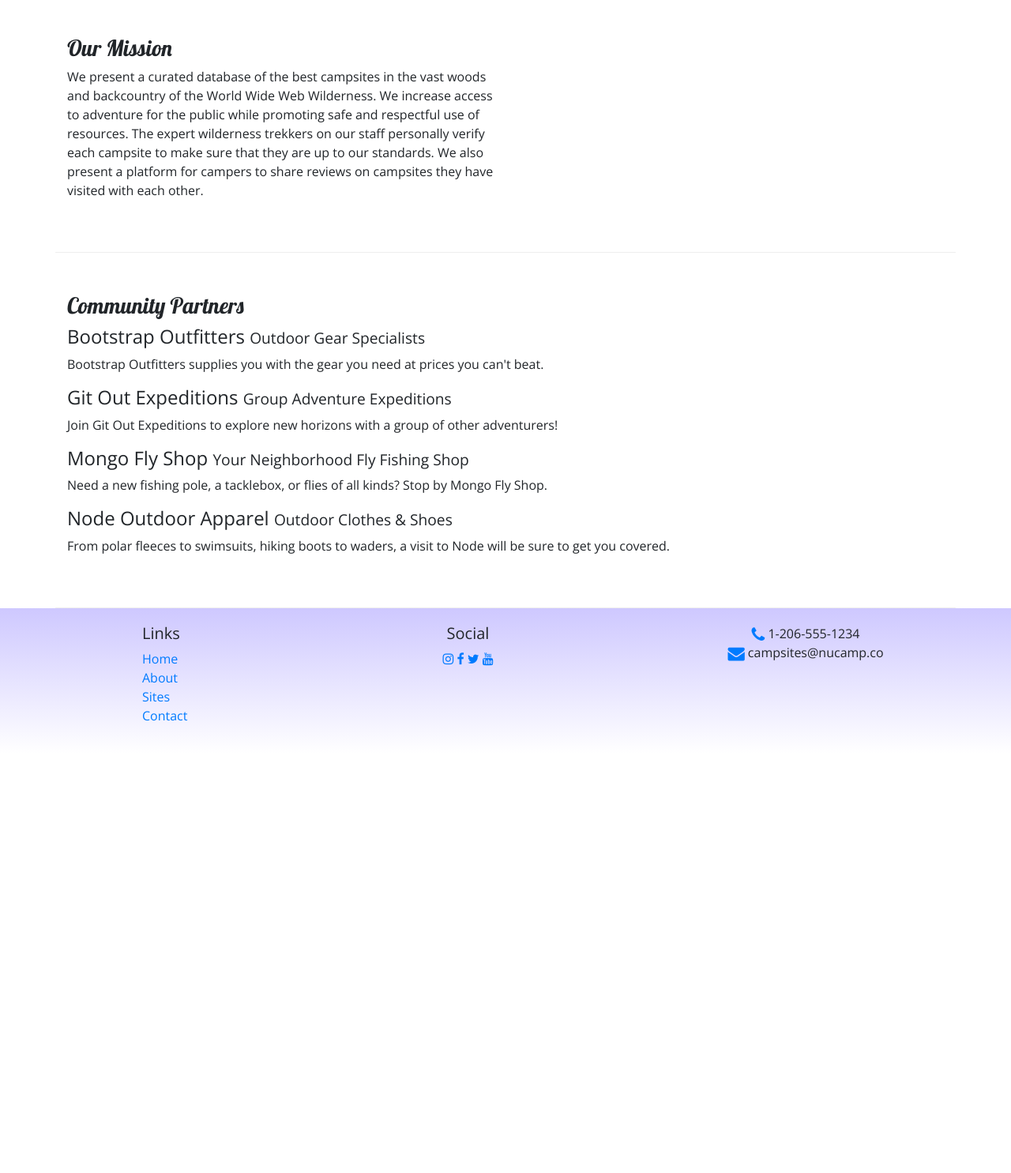
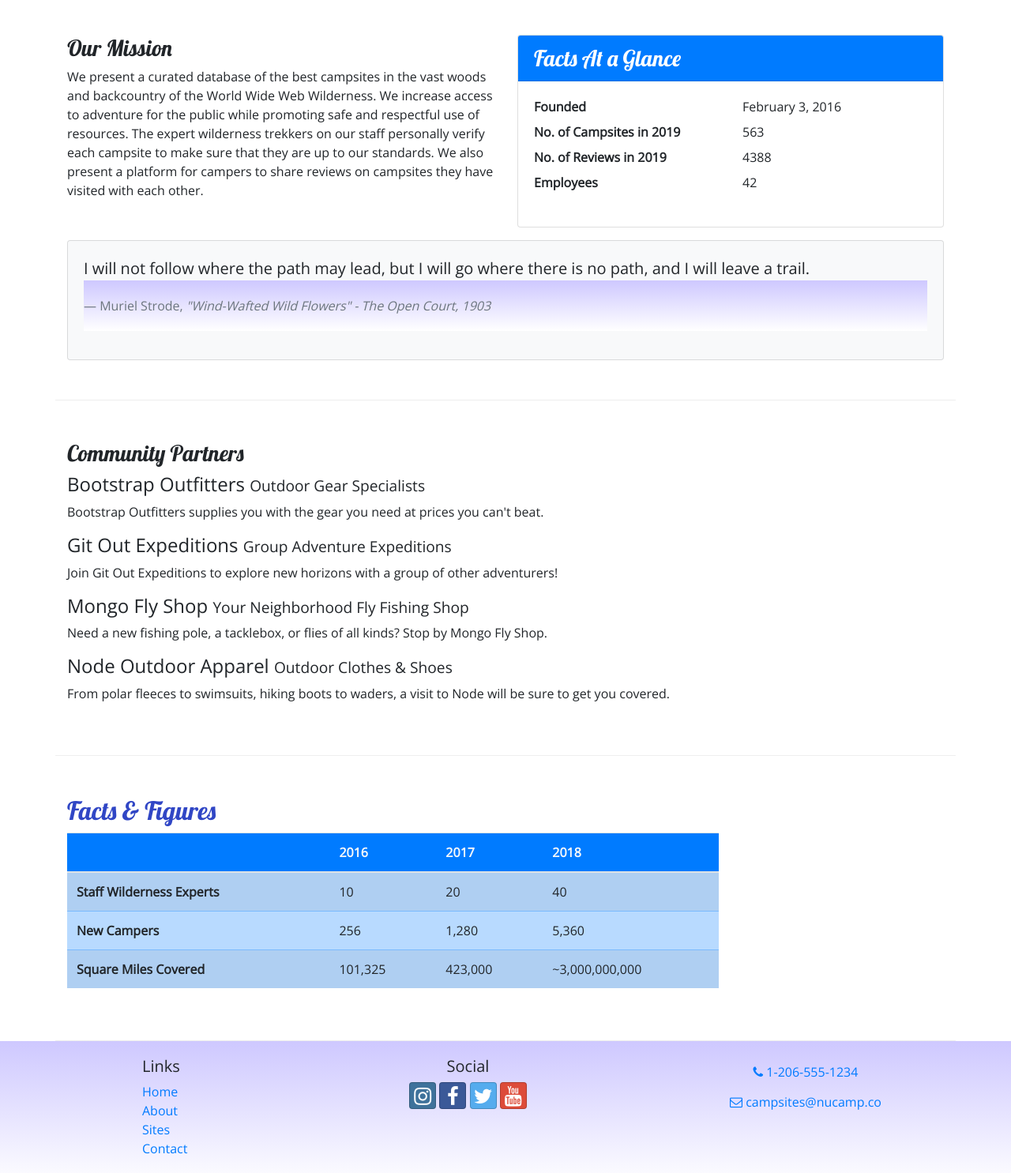
Before and after one commit to metalyx/bootstrap-nucamp, a website: page aboutus.html in a window 1280 px wide. Shown: the part 360-1845 px from the top of the page at 79% size. Before the commit the page ends 1314 px from the top, so only its background shows below. Drawn offline with nearby package versions, Linux system fonts and the light colour scheme.

Commit message:
cards and tables

```diff
--- a/aboutus.html
+++ b/aboutus.html
@@ -6,6 +6,7 @@
 
         <link rel="stylesheet" href="node_modules/bootstrap/dist/css/bootstrap.min.css" />
         <link rel="stylesheet" href="node_modules/font-awesome/css/font-awesome.min.css" />
+        <link rel="stylesheet" href="node_modules/bootstrap-social/bootstrap-social.css" />
         <link rel="stylesheet" href="https://fonts.googleapis.com/css?family=Lobster|Open+Sans" />
         <link rel="stylesheet" href="css/style.css" />
         <title>NuCamp: A Better Way To Camp</title>
@@ -31,7 +32,7 @@
                         <li class="nav-item"><a class="nav-link" href="index.html"><i class="fa fa-home fa-lg"></i> Home</a></li>
                         <li class="nav-item active"><a class="nav-link" href="#"><i class="fa fa-info fa-lg"></i> About</a></li>
                         <li class="nav-item"><a class="nav-link" href="#"><i class="fa fa-list fa-lg"></i> Sites</a></li>
-                        <li class="nav-item"><a class="nav-link" href="#"><i class="fa fa-address-card fa-lg"></i> Contact</a></li>
+                        <li class="nav-item"><a class="nav-link" href="contactus.html"><i class="fa fa-address-card fa-lg"></i> Contact</a></li>
                     </ul>
                 </div>
             </div>
@@ -48,9 +49,38 @@
                 </div>
             </div>
             <div class="row row-content">
-                <div class="col col-12 col-sm-6">
+                <div class="col-sm-6">
                     <h3>Our Mission</h3>
-                    <p>We present a curated database of the best campsites in the vast woods and backcountry of the World Wide Web Wilderness. We increase access to adventure for the public while promoting safe and respectful use of resources. The expert wilderness trekkers on our staff personally verify each campsite to make sure that they are up to our standards. We also present a platform for campers to share reviews on campsites they have visited with each other.</p>
+                    <p>We present a curated database of the best campsites in the vast woods and backcountry of the World Wide Web Wilderness. We increase access to adventure for the public while promoting safe and respectful use of resources. The expert wilderness trekkers on our staff personally verify each campsite to make sure that they are up to our standards. We also present a platform for campers to share reviews on campsites they have visited with  each other.</p>
+                </div>
+                <div class="col-sm-6">
+                    <div class="card">
+                        <h3 class="card-header bg-primary text-white">Facts At a Glance</h3>
+                        <div class="card-body">
+                            <dl class="row">
+                                <dt class="col-6">Founded</dt>
+                                <dd class="col-6">February 3, 2016</dd>
+                                <dt class="col-6">No. of Campsites in 2019</dt>
+                                <dd class="col-6">563</dd>
+                                <dt class="col-6">No. of Reviews in 2019</dt>
+                                <dd class="col-6">4388</dd>
+                                <dt class="col-6">Employees</dt>
+                                <dd class="col-6">42</dd>
+                            </dl>
+                        </div>
+                    </div>
+                </div>
+                <div class="col">
+                    <div class="card bg-light mt-3">
+                        <blockquote class="blockquote card-body">
+                            <p class="mb-0">I will not follow where the path may lead, but I will go where there is no path, and I will leave a trail.</p>
+                            <footer class="blockquote-footer">Muriel Strode,
+                                <cite title="Source Title">"Wind-Wafted Wild Flowers" -
+                                    The Open Court, 1903
+                                </cite>
+                            </footer>
+                        </blockquote>
+                    </div>
                 </div>
             </div>
             <div class="row row-content">
@@ -66,8 +96,45 @@
                     <p class="d-none d-sm-block">From polar fleeces to swimsuits, hiking boots to waders, a visit to Node will be sure to get you covered.</p>
                 </div>
             </div>
+            <div class="row row-content">
+                <div class="col-sm-9">
+                    <h2>Facts &amp; Figures</h2>
+                    <div class="table-responsive">
+                        <table class="table table-striped">
+                            <thead>
+                                <tr class="bg-primary text-light">
+                                    <th></th>
+                                    <th>2016</th>
+                                    <th>2017</th>
+                                    <th>2018</th>
+                                </tr>
+                            </thead>
+                            <tbody class="table-primary">
+                                <tr>
+                                    <th>Staff Wilderness Experts</th>
+                                    <td>10</td>
+                                    <td>20</td>
+                                    <td>40</td>
+                                </tr>
+                                <tr>
+                                    <th>New Campers</th>
+                                    <td>256</td>
+                                    <td>1,280</td>
+                                    <td>5,360</td>
+                                </tr>
+                                <tr>
+                                    <th>Square Miles Covered</th>
+                                    <td>101,325</td>
+                                    <td>423,000</td>
+                                    <td>~3,000,000,000</td>
+                                </tr>
+                            </tbody>
+                        </table>
+                    </div>
+                </div>
+           </div>
         </div>
-        <footer>
+        <footer class="site-footer">
             <div class="container">
                 <div class="row">
                     <div class="col-4 col-sm-2 offset-1">
@@ -76,19 +143,19 @@
                             <li><a href="index.html">Home</a></li>
                             <li><a href="#">About</a></li>
                             <li><a href="#">Sites</a></li>
-                            <li><a href="#">Contact</a></li>
+                            <li><a href="contactus.html">Contact</a></li>
                         </ul>
                     </div>
                     <div class="col-6 col-sm-5 text-center">
                         <h5>Social</h5>
-                        <a href="http://instagram.com/"><i class="fa fa-instagram"></i></a>
-                        <a href="http://facebook.com/"><i class="fa fa-facebook"></i></a>
-                        <a href="http://twitter.com/"><i class="fa fa-twitter"></i></a>
-                        <a href="http://youtube.com/"><i class="fa fa-youtube"></i></a>
+                        <a class="btn btn-social-icon btn-instagram" href="http://instagram.com/"><i class="fa fa-instagram"></i></a>
+                        <a class="btn btn-social-icon btn-facebook" href="http://facebook.com/"><i class="fa fa-facebook"></i></a>
+                        <a class="btn btn-social-icon btn-twitter" href="http://twitter.com/"><i class="fa fa-twitter"></i></a>
+                        <a class="btn btn-social-icon btn-google" href="http://youtube.com/"><i class="fa fa-youtube"></i></a>
                     </div>
                     <div class="col-sm-4 text-center">
-                        <i class="fa fa-phone fa-lg text-primary"></i> 1-206-555-1234<br />
-                        <i class="fa fa-envelope fa-lg text-primary"></i> campsites@nucamp.co
+                        <a role="button" class="btn btn-link" href="tel:+12065551234"><i class="fa fa-phone"></i> 1-206-555-1234</a><br />
+                        <a role="button" class="btn btn-link" href="mailto:campsites@nucamp.co"><i class="fa fa-envelope-o"></i> campsites@nucamp.co</a>
                     </div>
             </div>
             </div>
--- a/css/style.css
+++ b/css/style.css
@@ -35,3 +35,8 @@
 .navbar {
     background-color: #901CAD;
 }
+
+.site-footer{
+    background-image: linear-gradient(#CEC8FF, white);
+    padding: 20px 0;
+}
--- a/package.json
+++ b/package.json
@@ -15,6 +15,7 @@
   },
   "dependencies": {
     "bootstrap": "^4.5.2",
+    "bootstrap-social": "^5.1.1",
     "font-awesome": "^4.7.0",
     "jquery": "^3.5.1",
     "popper.js": "^1.16.1"
```
Also changed, not shown: contactus.html (added, +123 -0 lines), index.html (+10 -9 lines), 1 other file.
